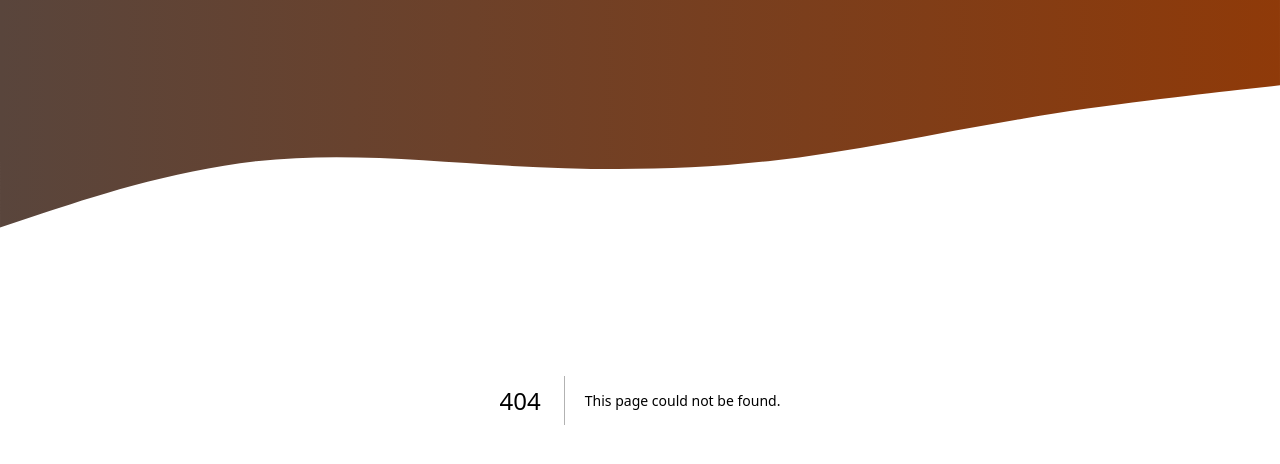
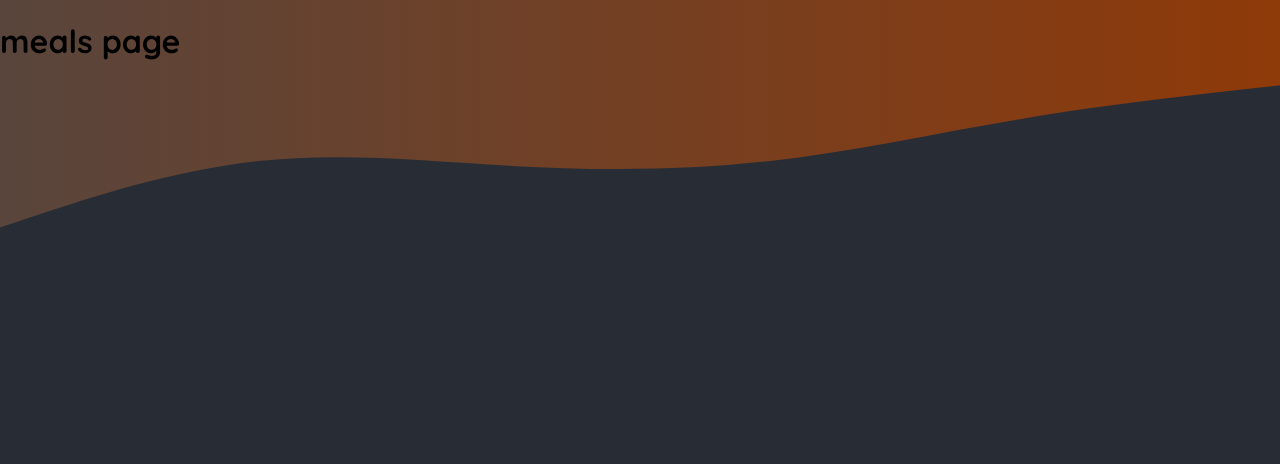
Before and after one commit to mcrayman/The-Foodies-App, a Next.js app: page /meals in a window 1280 px wide. Before the commit this address had no page. Shown: the top 464 px of the page. Built offline with nearby package versions, Linux system fonts and the light colour scheme.

Commit message:
Add meals page

```diff
--- /dev/null
+++ b/app/meals/page.js
@@ -0,0 +1,3 @@
+export default function MealsPage() {
+    return <h1>meals page</h1>
+}
```
